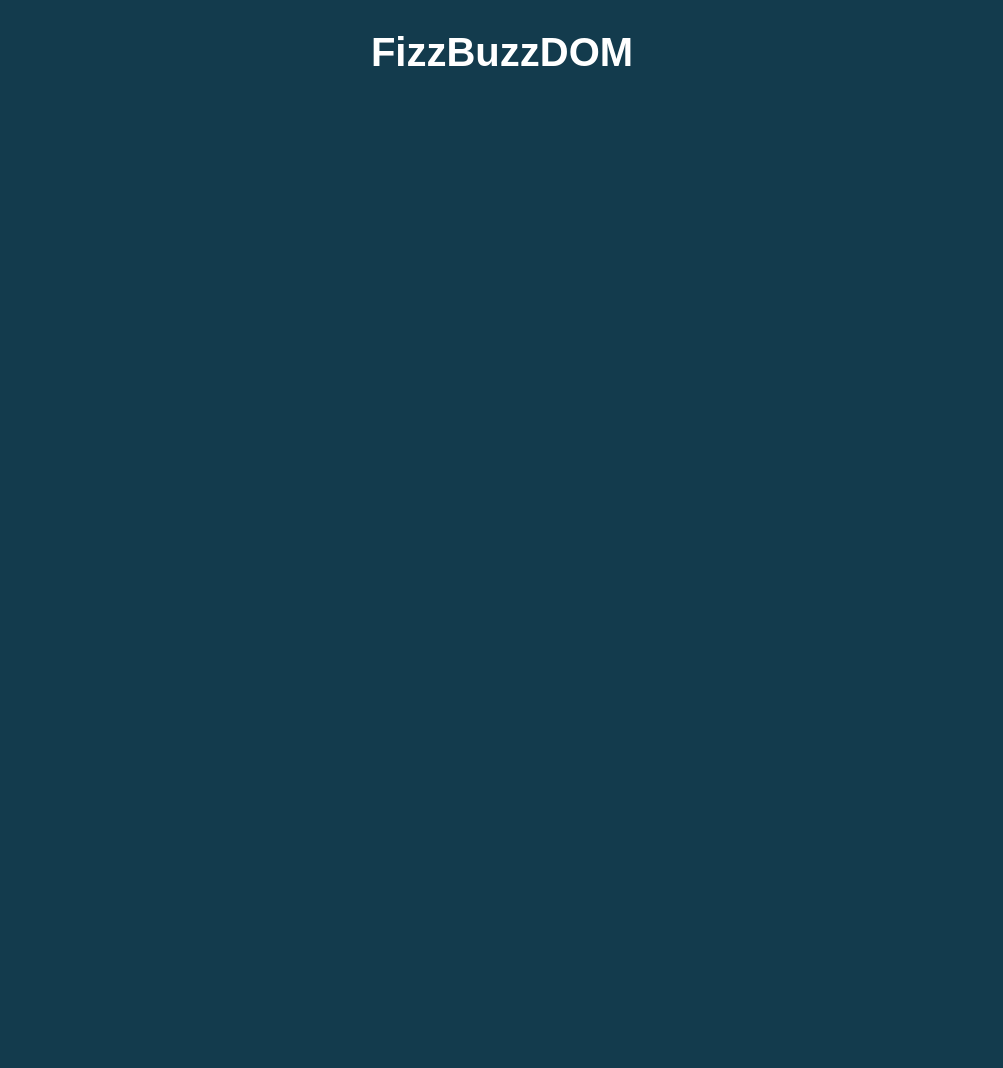
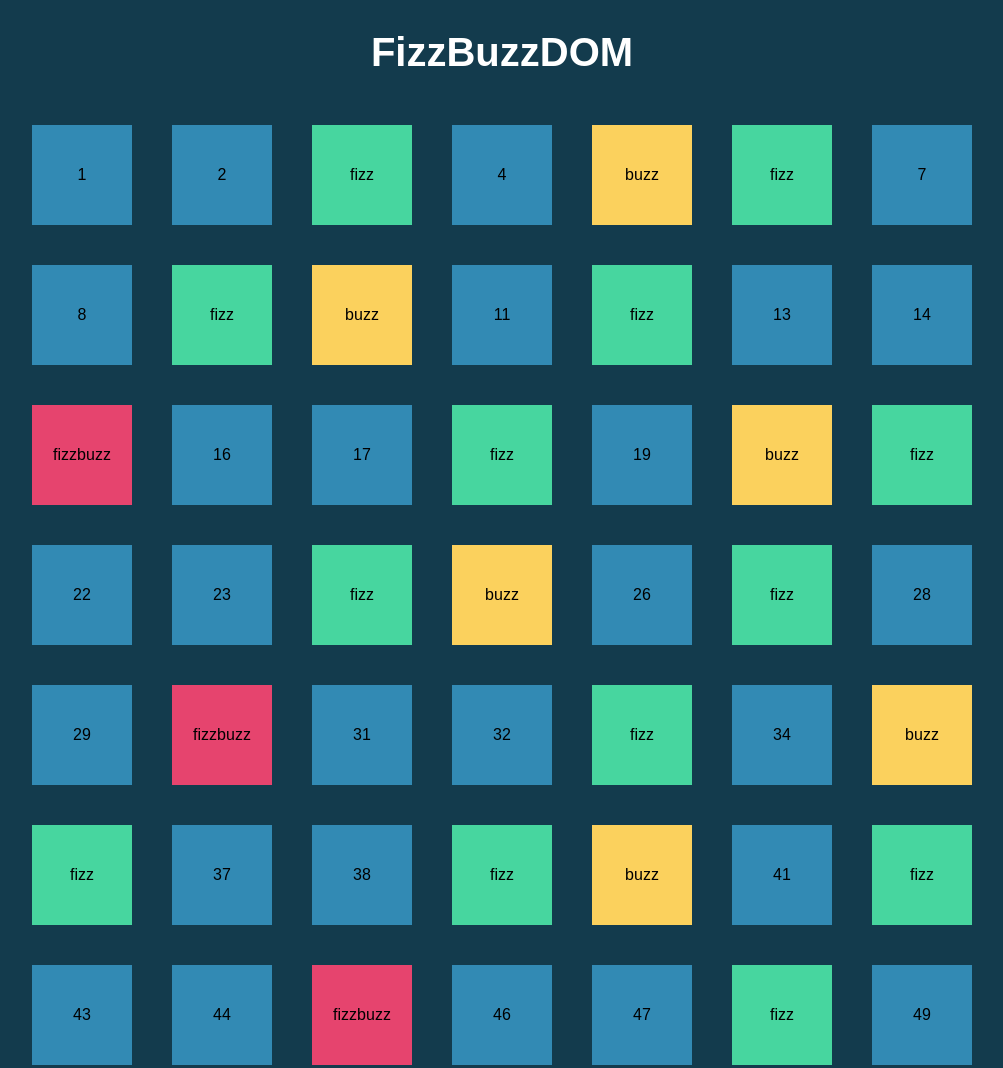
Before and after one commit to Barbon14/js-fizzbuzzdom, a plain HTML site: page index.html in a window 1280 px wide. Shown: the top 1068 px of the page, without its empty margins (138-1141 px from the left). Before the commit the page ends 800 px from the top, so only its background shows below. Drawn offline with Linux system fonts and the light colour scheme.

Commit message:
esercio terminato

```diff
--- a/css/style.css
+++ b/css/style.css
@@ -17,19 +17,21 @@ h1 {
     margin: 30px 0;
 }
 
+/* container per centrare contenuto */
 #container {
     width: 80%;
     margin: 0 auto;
     display: flex;
     flex-wrap: wrap;
+    justify-content: center;
 }
 
+/* impostazioni quadrati */
 .square {
     display: flex;
     justify-content: center;
     align-items: center;
     background-color: #328ab4;
-    /* debug */
     height: 100px;
     width: 100px;
     margin: 20px;
--- a/js/main.js
+++ b/js/main.js
@@ -5,10 +5,34 @@
 // e per i valori che sono sia multipli di 3 che di 5.
 
 // dichiarazioni variabili
+const squareContainer = document.getElementById("container");
 
 // con un ciclo for genero degli elementi in pagina con classe square e come contenuto il numero iterazione
+for (let i = 1; i <= 100; i++) {
+
+    console.log(i);
+
+    let square = document.createElement("div");
+    square.classList.add("square");
+    square.append(i);
+
     // - verifico se il numero del quadrato è divisibile per 3
         // * aggiungo la classe fizz e modifico il contenuto con la parole fizz
     // - verifico se il numero del quadrato è divisibile per 5
         // * aggiungo la classe buzz e modifico il contenuto con la parole buzz
     // - se il numero è divisibile per 3 e per 5 aggiungo entrambe le classi ed entrambe le parole
+    if (i % 3 === 0 && i % 5 === 0) {
+        square.classList.add("fizz");
+        square.classList.add("buzz");
+        square.innerHTML = "fizzbuzz";
+    } else if (i % 3 === 0) {
+        square.classList.add("fizz");
+        square.innerHTML = "fizz";
+    } else if (i % 5 === 0) {
+        square.classList.add("buzz");
+        square.innerHTML = "buzz";
+    };
+
+    // aggiungo il div in pagina
+    squareContainer.append(square);
+}
```
